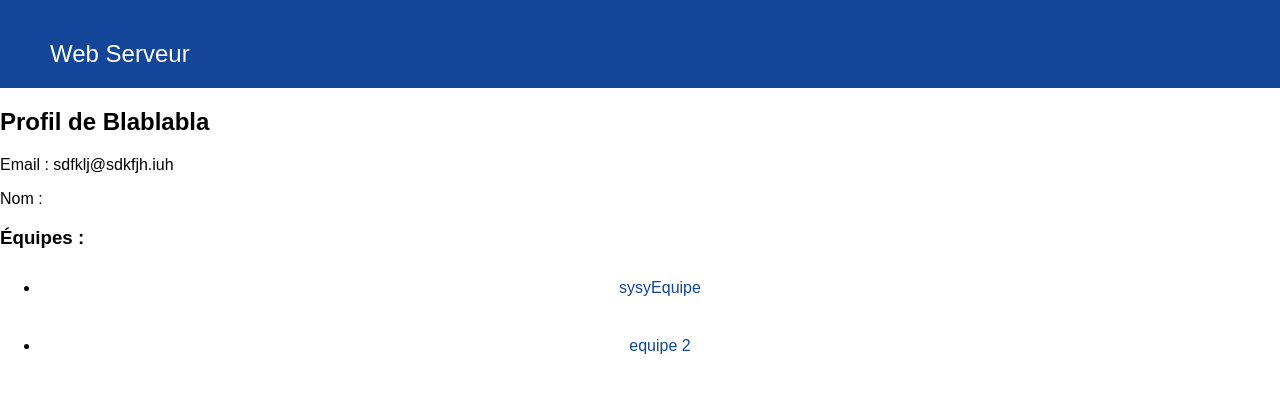
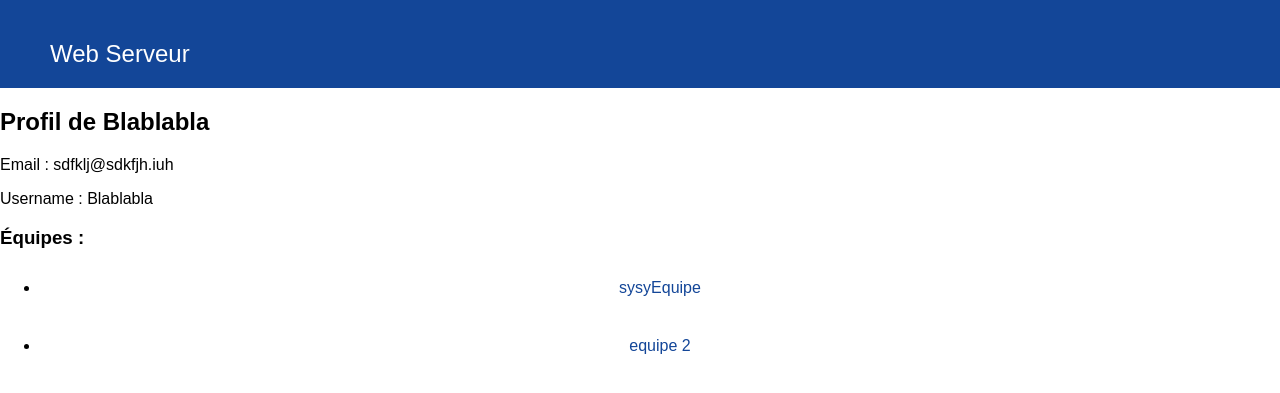
Before and after one commit to Syrinbh/projetServeur, a Django app: page /member/3/ in a window 1280 px wide. Shown: the top 393 px of the page. Run offline with Django 5.2, Linux system fonts and the light colour scheme; a user stored in the database is signed in; data comes from the database, SQL or seed files in the repository; parts of the project's set-up code (start-up, migrations or seed data) failed here and were passed over.

Commit message:
affiche username dans profil membre

```diff
--- a/tasks/templates/tasks/member_profile.html
+++ b/tasks/templates/tasks/member_profile.html
@@ -21,7 +21,7 @@
     <!-- On affiche le nom du membre , son email etc... -->
   <h2>Profil de {{ member.username }}</h2>
   <p>Email : {{ member.email }}</p>
-  <p>Nom : {{ member.first_name }} {{ member.last_name }}</p>
+  <p>Username : {{ member.username}}</p>
 
   <h3>Équipes :</h3>
   <ul>
```
